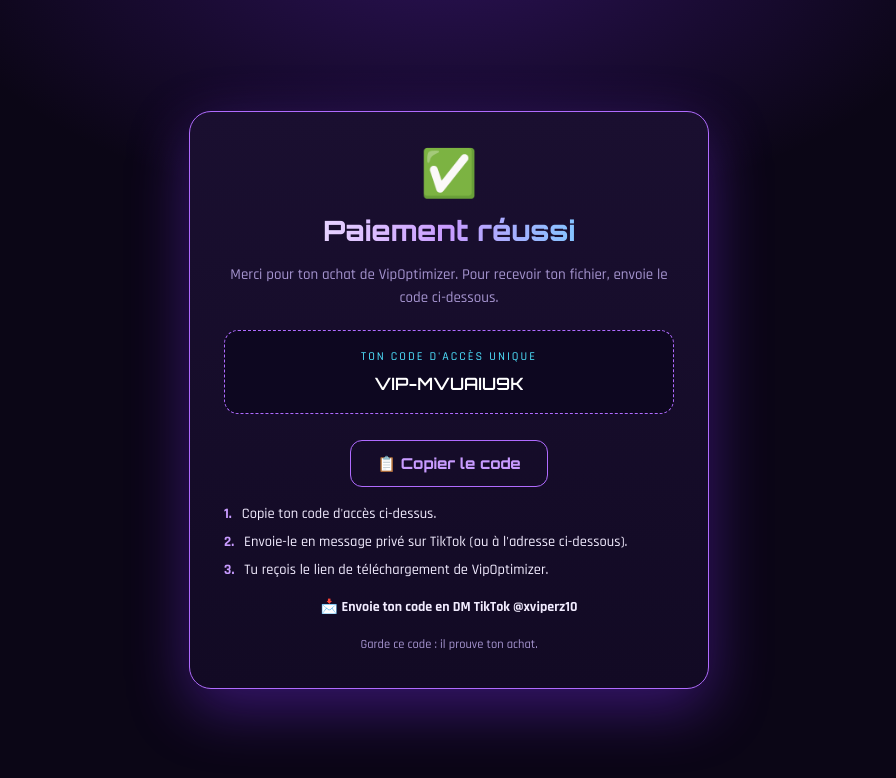
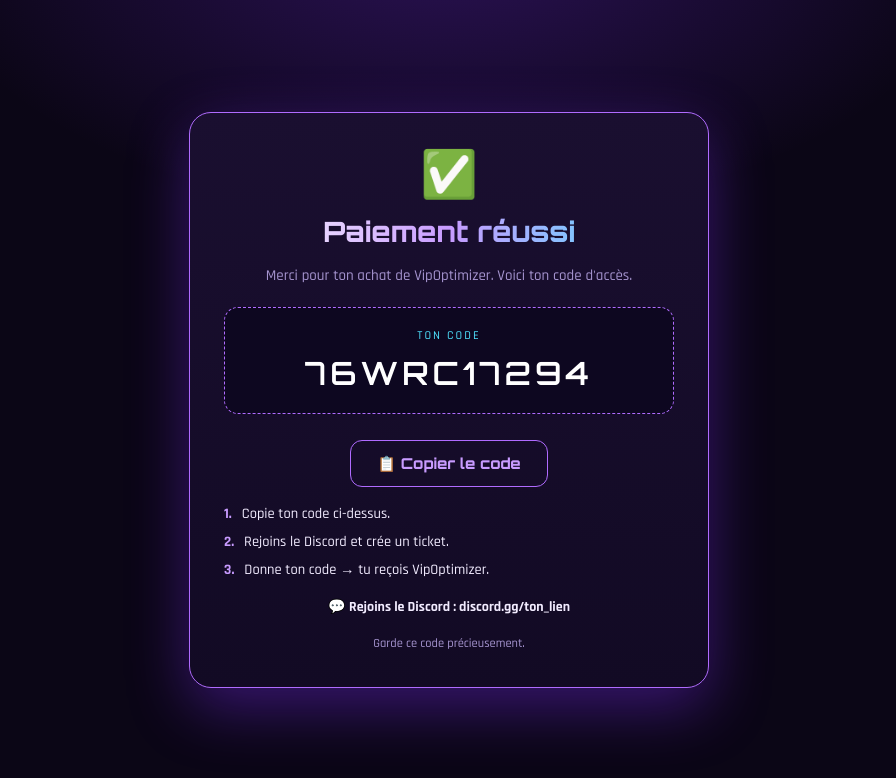
Before and after one commit to carzashop-lab/carzaBoutique, a plain HTML site: page merci.html in a window 1280 px wide. Shown: the whole page, without its empty margins (191-1087 px from the left). Drawn offline with Linux system fonts and the light colour scheme.

Commit message:
code aleatoire merci

```diff
--- a/merci.html
+++ b/merci.html
@@ -19,9 +19,9 @@ h1{font-family:"Orbitron",sans-serif;font-size:28px;margin:0 0 6px;
 background:linear-gradient(90deg,#fff,var(--pur2),var(--cyan));-webkit-background-clip:text;background-clip:text;color:transparent}
 .check{font-size:46px;margin-bottom:8px}
 p{color:var(--mut);line-height:1.55;font-size:15px}
-.codebox{background:#0d0720;border:1px dashed var(--glow);border-radius:14px;padding:18px;margin:20px 0}
-.clabel{font-size:12px;letter-spacing:2px;text-transform:uppercase;color:var(--cyan);margin-bottom:8px}
-#code{font-family:"Orbitron",sans-serif;font-size:17px;color:#fff;word-break:break-all;line-height:1.4}
+.codebox{background:#0d0720;border:1px dashed var(--glow);border-radius:14px;padding:20px;margin:20px 0}
+.clabel{font-size:12px;letter-spacing:2px;text-transform:uppercase;color:var(--cyan);margin-bottom:10px}
+#code{font-family:"Orbitron",sans-serif;font-size:32px;letter-spacing:4px;color:#fff}
 .btn{display:inline-flex;align-items:center;gap:8px;margin-top:6px;cursor:pointer;border:0;
 font-family:"Orbitron",sans-serif;font-weight:700;font-size:15px;color:#fff;padding:13px 26px;border-radius:12px;
 background:linear-gradient(135deg,var(--pur),var(--glow));box-shadow:0 10px 26px rgba(155,77,255,.45);text-decoration:none}
@@ -36,32 +36,41 @@ small{color:var(--mut);font-size:12.5px}
   <div class="box">
     <div class="check">✅</div>
     <h1>Paiement réussi</h1>
-    <p>Merci pour ton achat de VipOptimizer. Pour recevoir ton fichier, envoie le code ci-dessous.</p>
+    <p>Merci pour ton achat de VipOptimizer. Voici ton code d'accès.</p>
 
     <div class="codebox">
-      <div class="clabel">Ton code d'accès unique</div>
+      <div class="clabel">Ton code</div>
       <div id="code">—</div>
     </div>
     <button class="btn ghost" onclick="copyCode()">📋 Copier le code</button>
 
     <ul class="steps">
-      <li><b>1.</b> Copie ton code d'accès ci-dessus.</li>
-      <li><b>2.</b> Envoie-le en message privé sur TikTok (ou à l'adresse ci-dessous).</li>
-      <li><b>3.</b> Tu reçois le lien de téléchargement de VipOptimizer.</li>
+      <li><b>1.</b> Copie ton code ci-dessus.</li>
+      <li><b>2.</b> Rejoins le Discord et crée un ticket.</li>
+      <li><b>3.</b> Donne ton code → tu reçois VipOptimizer.</li>
     </ul>
 
-    <p class="contact">📩 <b>Envoie ton code en DM TikTok @xviperz10</b></p>
-    <small>Garde ce code : il prouve ton achat.</small>
+    <p class="contact">💬 <b>Rejoins le Discord : discord.gg/ton_lien</b></p>
+    <small>Garde ce code précieusement.</small>
   </div>
 <script>
-// Stripe ajoute ?session_id=... quand tu actives la redirection avec {CHECKOUT_SESSION_ID}
-var p = new URLSearchParams(location.search);
-var code = p.get("session_id") || p.get("code") || ("VIP-" + Date.now().toString(36).toUpperCase());
+// Code = 7 chiffres + 3 lettres, mélangés. Stable par achat (gardé même si refresh).
+function gen(){
+  var D="0123456789", L="ABCDEFGHJKLMNPQRSTUVWXYZ", a=[];
+  for(var i=0;i<7;i++) a.push(D[Math.floor(Math.random()*D.length)]);
+  for(var j=0;j<3;j++) a.push(L[Math.floor(Math.random()*L.length)]);
+  for(var k=a.length-1;k>0;k--){var r=Math.floor(Math.random()*(k+1));var t=a[k];a[k]=a[r];a[r]=t;}
+  return a.join("");
+}
+// clé : l'id de session Stripe si présent, sinon une clé fixe navigateur
+var sid = new URLSearchParams(location.search).get("session_id") || "default";
+var key = "vip_code_" + sid, code;
+try{ code = localStorage.getItem(key); }catch(e){}
+if(!code){ code = gen(); try{ localStorage.setItem(key, code); }catch(e){} }
 document.getElementById("code").textContent = code;
 function copyCode(){
   navigator.clipboard.writeText(code).then(function(){
-    var b=event.target; var t=b.textContent; b.textContent="✓ Copié !";
-    setTimeout(function(){b.textContent=t;},1500);
+    var b=event.target,t=b.textContent;b.textContent="✓ Copié !";setTimeout(function(){b.textContent=t;},1500);
   }).catch(function(){
     var r=document.createRange();r.selectNodeContents(document.getElementById("code"));
     var s=getSelection();s.removeAllRanges();s.addRange(r);
```
